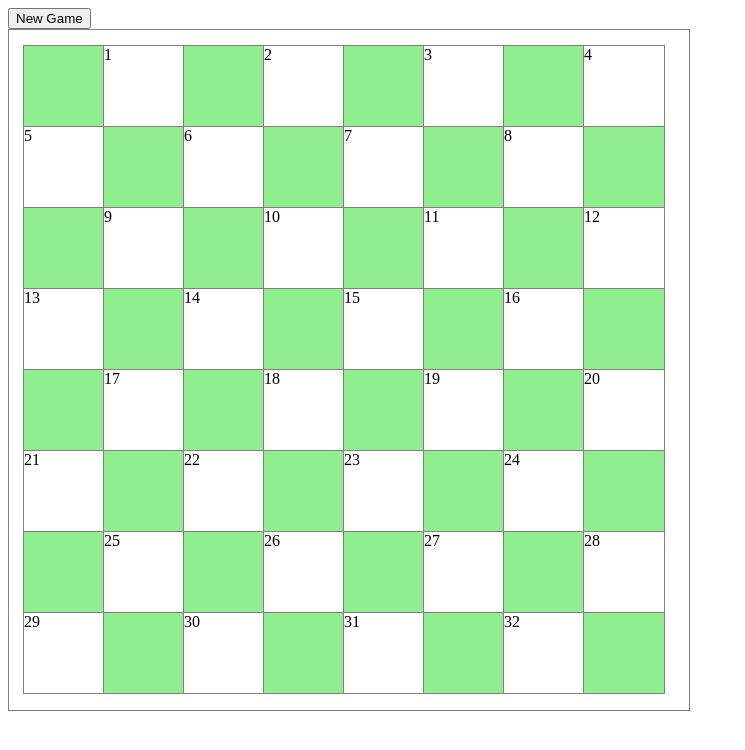
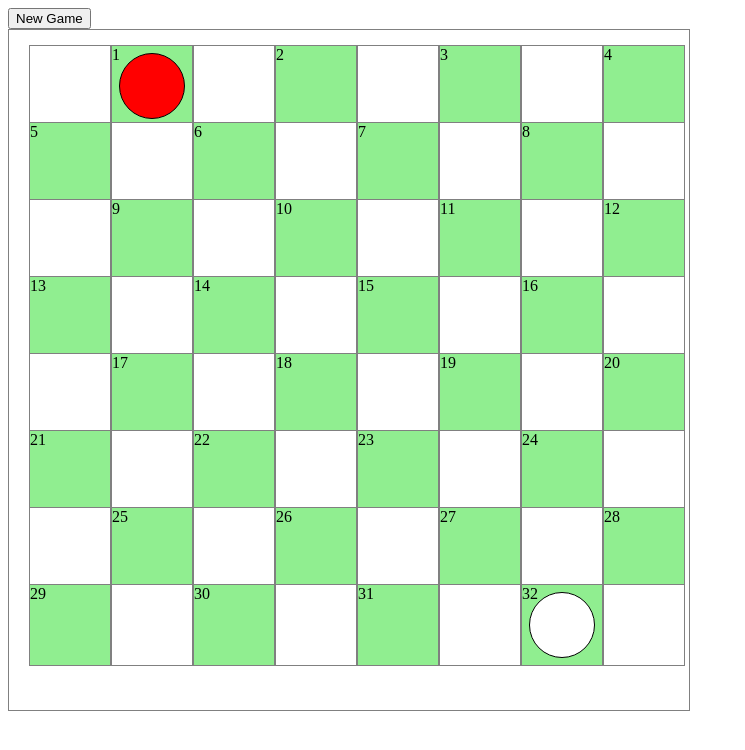
Before and after one commit to jgaston5/checkers, a plain HTML site: page index.html in a window 1280 px wide. Shown: the whole page, without its empty margins (0-745 px from the left). Drawn offline with Linux system fonts and the light colour scheme.

Commit message:
checkers line up correctly

```diff
--- a/index.html
+++ b/index.html
@@ -6,6 +6,7 @@
 </head>
 
 <body>
+
     <button onclick="newGame()">
         New Game
     </button>
@@ -17,6 +18,8 @@
                 </div>
                 <div class="square">
                     <span class="square-number">1</span>
+                    <div class="checker red"></div>
+
                 </div>
                 <div class="square">
                 </div>
@@ -210,6 +213,7 @@
                 </div>
                 <div class="square">
                     <span class="square-number"> 32</span>
+                    <div class="checker white"></div>
                 </div>
                 <div class="square">
 
--- a/style.css
+++ b/style.css
@@ -1,3 +1,11 @@
+.red{
+    background-color: red;
+}
+
+.white{
+    background-color: white;
+}
+
 
 .board{
     height:680px;
@@ -8,41 +16,50 @@
 
 /* Used to display the checkers pieces */
 .squares{
-    /* height:640px;
-    width: 640px; */
     margin:20;
     display:block;
+
 }
 .square-row{
-    display: inline-block;
+    display: inline-flex;
+    margin: auto;
     margin-top:-5px;
+}
+
+.square-row:nth-child(odd) .square:nth-child(even) {
+    background: lightgreen
+}
+
+.square-row:nth-child(odd) .square:nth-child(odd) {
+    background: #FFF
+}
+.square-row:nth-child(even) .square:nth-child(even) {
+    background: #FFF
+}
+
+.square-row:nth-child(even) .square:nth-child(odd) {
+    background: lightgreen
+}
+
+.square {
+    width: 80px;
+    height: 80px;
+    border:1px solid grey;
+    display:inline-flex;
+    margin: auto;
 
 }
-.square-row:nth-child(even) .square:nth-child(even) {
-    background: lightgreen
-}
-.square-row:nth-child(even) .square:nth-child(odd) {
-    background: #FFF
-}
-.square-row:nth-child(odd) .square:nth-child(even) {
-    background: #FFF
-}
-.square-row:nth-child(odd) .square:nth-child(odd) {
-    background: lightgreen
-}
-.square{
-    height:80px;
-    width:80px;
-    /* border-left:1px solid;
-    border-top:1px solid; */
-    display:inline-block;
-    border:1px solid grey;
-    margin:0;
-       padding:0px;
-       margin-left:-6px;
+.checker{
+    width: 64px;
+    height: 64px;
+    border: 1px solid #000;
+    border-radius: 50%;
+    margin: auto;
 }
 
 
 .square-number{
- float: left;
+    float: left;
+    z-index: 2000;
+    position: fixed;
 }
```
Also changed, not shown: 1 other file.
